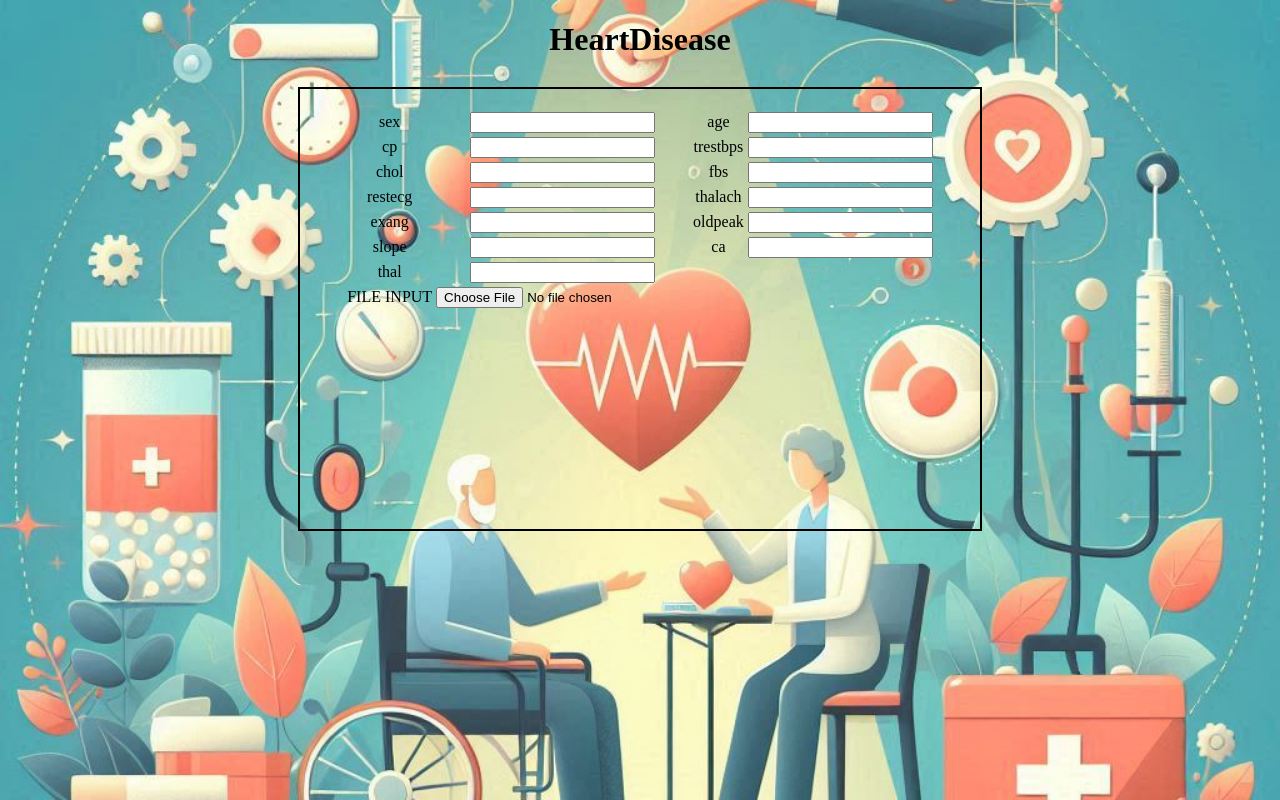
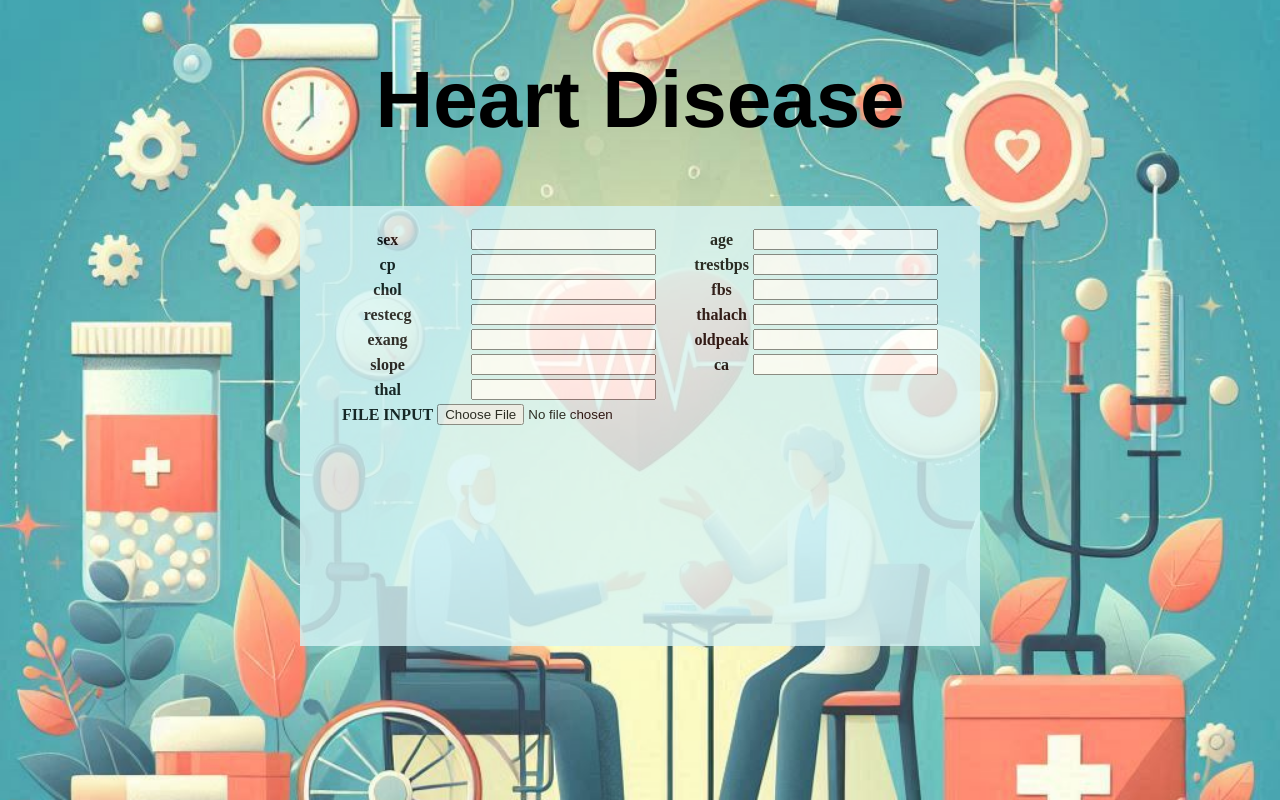
Before and after one commit to Sidd0770/SIHgind, a website built with Vite: page index.html in a window 1280 px wide. Built offline with nearby package versions, Linux system fonts and the light colour scheme.

Commit message:
looks much better

```diff
--- a/index.html
+++ b/index.html
@@ -7,7 +7,7 @@
     <link rel="stylesheet" href="style.css">
 </head>
 <body >
-    <h1 >HeartDisease</h1>
+    <h1 >Heart Disease</h1>
     <div class="wrapper">
         <!-- <h1>HeartDisease</h1> -->
         <div class="container">
--- a/style.css
+++ b/style.css
@@ -16,15 +16,20 @@ body{
     background-position:center;
     background-repeat: no-repeat;
     background-attachment:fixed ;
-    height:100%;
+    /* height:100%; */
+    /* background-color: white; */
 
 
 
 }
 h1{
     text-align: center;
+    font-size:80px;
+    font-family: 'Franklin Gothic Medium', 'Arial Narrow', Arial, sans-serif;
 }
 .container{
+    background-color: rgb(216, 244, 246);
+    opacity:0.8;
     width:80vh;
     height:50vh;
     margin:2px;
@@ -35,5 +40,14 @@ h1{
     justify-content: center;
     justify-items: space-evenly;
     align-items: start;
-    border:solid black 2px;
+
 }
+
+table{
+    opacity:1;
+    font-weight:bold;
+}
+.csvFile{
+    /* text-align:center; */
+
+}
```
